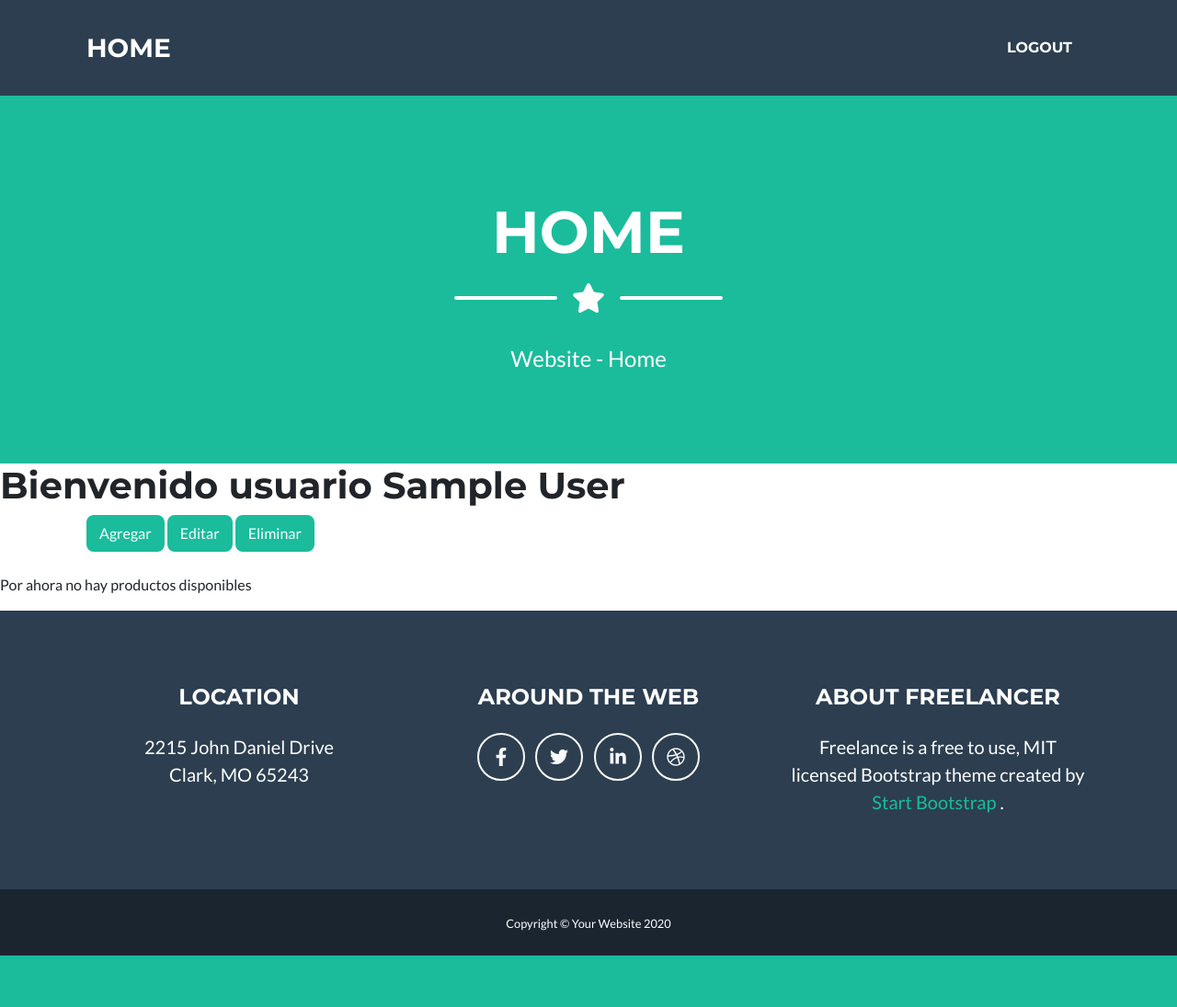
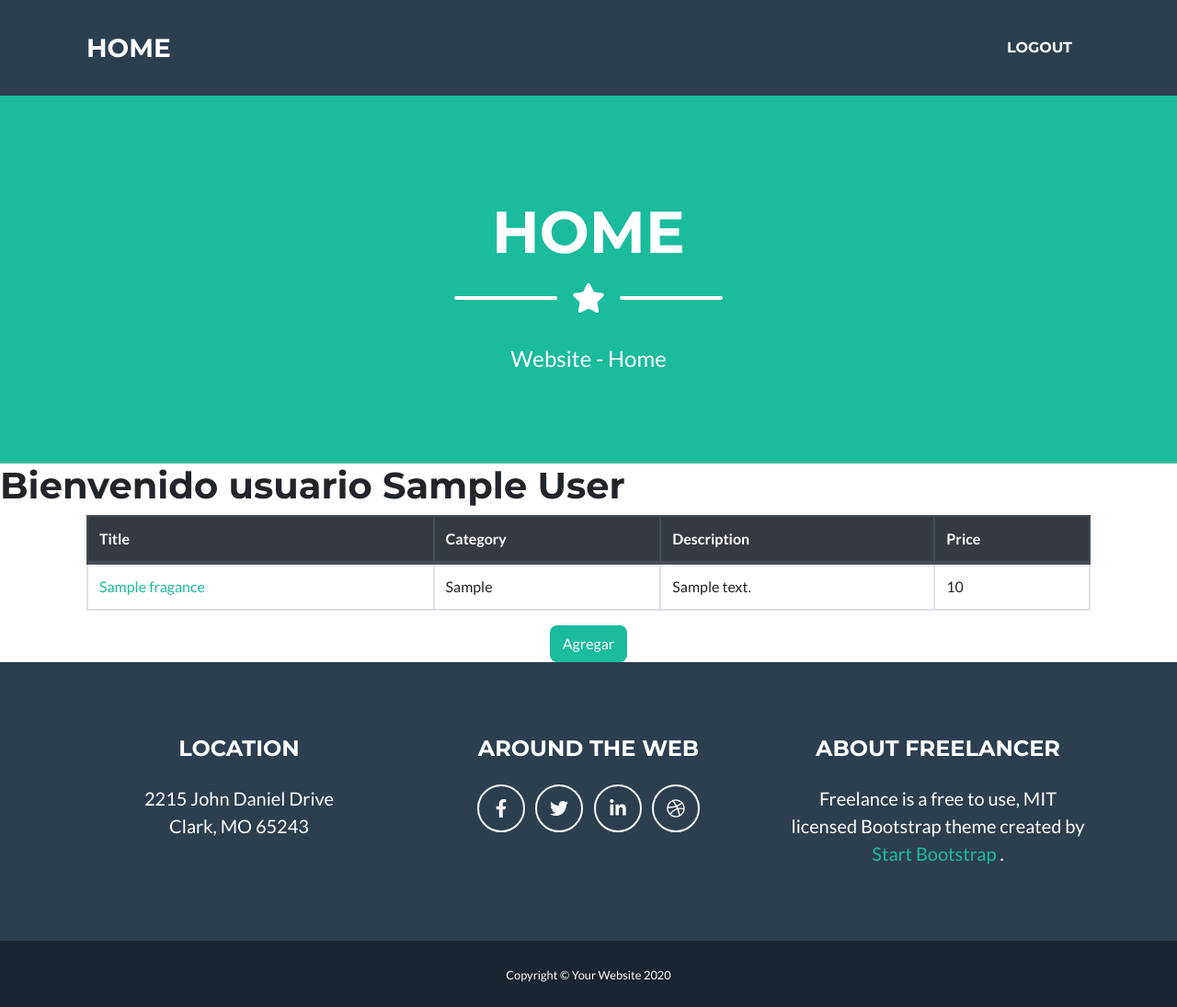
Before and after one commit to mframosg/FraganceStore, a Laravel app: page /admin/home in a window 1280 px wide. Shown: the whole page at 92% size. Before the commit the page ends 1039 px from the top, so only its background shows below. Run offline with Laravel 8, Linux system fonts and the light colour scheme; a user stored in the database is signed in; tables that the repository leaves empty hold one stand-in row (values such as "Sample post"); some libraries are stand-ins or nearby versions.

Commit message:
add-delete-fragance

```diff
--- /dev/null
+++ b/app/Http/Controllers/FraganceController.php
@@ -0,0 +1,50 @@
+<?php
+
+namespace App\Http\Controllers;
+
+use Illuminate\Http\Request;
+use App\Models\Fragance;
+
+class FraganceController extends Controller
+{
+    /**
+     * Display a listing of the resource.
+     *
+     * @param  \Illuminate\Http\Request  $request
+     * @return \Illuminate\Http\Response
+     */
+
+    public function add(Request $request)
+    {
+        Fragance::validate($request);
+        Fragance::create($request->only(['title', 'category', 'description', 'price']));
+
+        return redirect()->route('admin.home');
+    }
+
+    public function addIndex()
+    {
+        return view('admin.admin-add');
+    }
+
+    public function list()
+    {
+        $fragances = Fragance::all();
+
+        return view('admin.admin-index')->with("fragances", $fragances);
+    }
+
+    public function show($id)
+    {
+        $fragance = Fragance::findOrFail($id);
+
+        return view('admin.admin-show')->with("fragance", $fragance);
+    }
+
+    public function delete($id)
+    {
+        Fragance::destroy($id);
+
+        return redirect()->route('admin.home');
+    }
+}
--- /dev/null
+++ b/app/Models/Fragance.php
@@ -0,0 +1,75 @@
+<?php
+
+namespace App\Models;
+
+use Illuminate\Database\Eloquent\Factories\HasFactory;
+use Illuminate\Database\Eloquent\Model;
+use Illuminate\Http\Request;
+
+class Fragance extends Model
+{
+    use HasFactory;
+
+    //attributes id, title, category, description, price, created_at, updated_at
+    protected $fillable = ['title', 'category', 'description', 'price'];
+
+    public static function validate(Request $request)
+    {
+        $request->validate([
+            "title" => "required",
+            "category" => "required",
+            "description" => "required",
+            "price" => "required|numeric|gt:0"
+        ]);
+    }
+
+    public function getId()
+    {
+        return $this->attributes['id'];
+    }
+
+    public function setId($id)
+    {
+        $this->attributes['id'] = $id;
+    }
+
+    public function getTitle()
+    {
+        return $this->attributes['title'];
+    }
+
+    public function setTitle($title)
+    {
+        $this->attributes['title'] = $title;
+    }
+
+    public function getCategory()
+    {
+        return $this->attributes['category'];
+    }
+
+    public function setCategory($category)
+    {
+        $this->attributes['category'] = $category;
+    }
+
+    public function getDescription()
+    {
+        return $this->attributes['description'];
+    }
+
+    public function setDescription($description)
+    {
+        $this->attributes['description'] = $description;
+    }
+
+    public function getPrice()
+    {
+        return $this->attributes['price'];
+    }
+
+    public function setPrice($price)
+    {
+        $this->attributes['price'] = $price;
+    }
+}
--- a/resources/views/admin/admin-index.blade.php
+++ b/resources/views/admin/admin-index.blade.php
@@ -1,10 +1,34 @@
 @extends('layouts.app') @section('content')
-    <h1>Bienvenido usuario {{auth()->user()->getName()}}</h1>
-    <div class="container" >
-        <button class="btn btn-primary">Agregar</button>
-        <button class="btn btn-primary">Editar</button>
-        <button class="btn btn-primary">Eliminar</button>
+    <h1>Bienvenido usuario {{ auth()->user()->getName() }}</h1>
+    <div class="container">
+        <table class="table table-bordered">
+            <thead class="thead-dark">
+                <tr>
+                    <th scope="col">Title</th>
+                    <th scope="col">Category</th>
+                    <th scope="col">Description</th>
+                    <th scope="col">Price</th>
+                </tr>
+            </thead>
+            <tbody>
+
+                @foreach ($fragances as $fragance)
+                    <tr>
+                        <td><a style="text-decoration: none" href="{{ route('fragance.show', $fragance->getId()) }}">
+                                {{ $fragance->getTitle() }}</a></td>
+                        <td>{{ $fragance->getCategory() }}</td>
+                        <td>{{ $fragance->getDescription() }}</td>
+                        <td>{{ $fragance->getPrice() }}</td>
+                    </tr>
+                @endforeach
+
+            </tbody>
+        </table>
+
+        <div class="text-center">
+            <a href="{{ route('fragance.index') }}" class="btn btn-primary">
+                Agregar
+            </a>
+        </div>
     </div>
-    <br>
-    <p>Por ahora no hay productos disponibles</p>
 @endsection
--- a/routes/web.php
+++ b/routes/web.php
@@ -20,4 +20,12 @@ Auth::routes();
 Route::get('/home', [App\Http\Controllers\HomeController::class, 'index'])->name('home');
 
 /* Admin routes*/
-Route::get('/admin/home', 'App\Http\Controllers\AdminController@index')->name('home');
+Route::get('/admin/home', 'App\Http\Controllers\FraganceController@list')->name('admin.home');
+
+Route::get('/create', 'App\Http\Controllers\FraganceController@addIndex')->name('fragance.index');
+
+Route::post('/create', 'App\Http\Controllers\FraganceController@add')->name("fragance.add");
+
+Route::get('/show/{id}', 'App\Http\Controllers\FraganceController@show')->name("fragance.show");
+
+Route::delete('/show/{id}', 'App\Http\Controllers\FraganceController@delete')->name("fragance.delete");
```
Also changed, not shown: resources/views/admin/admin-add.blade.php (added, +42 -0 lines), resources/views/admin/admin-show.blade.php (added, +35 -0 lines), database/migrations/2021_09_24_033834_create_fragances_table.php (added).
